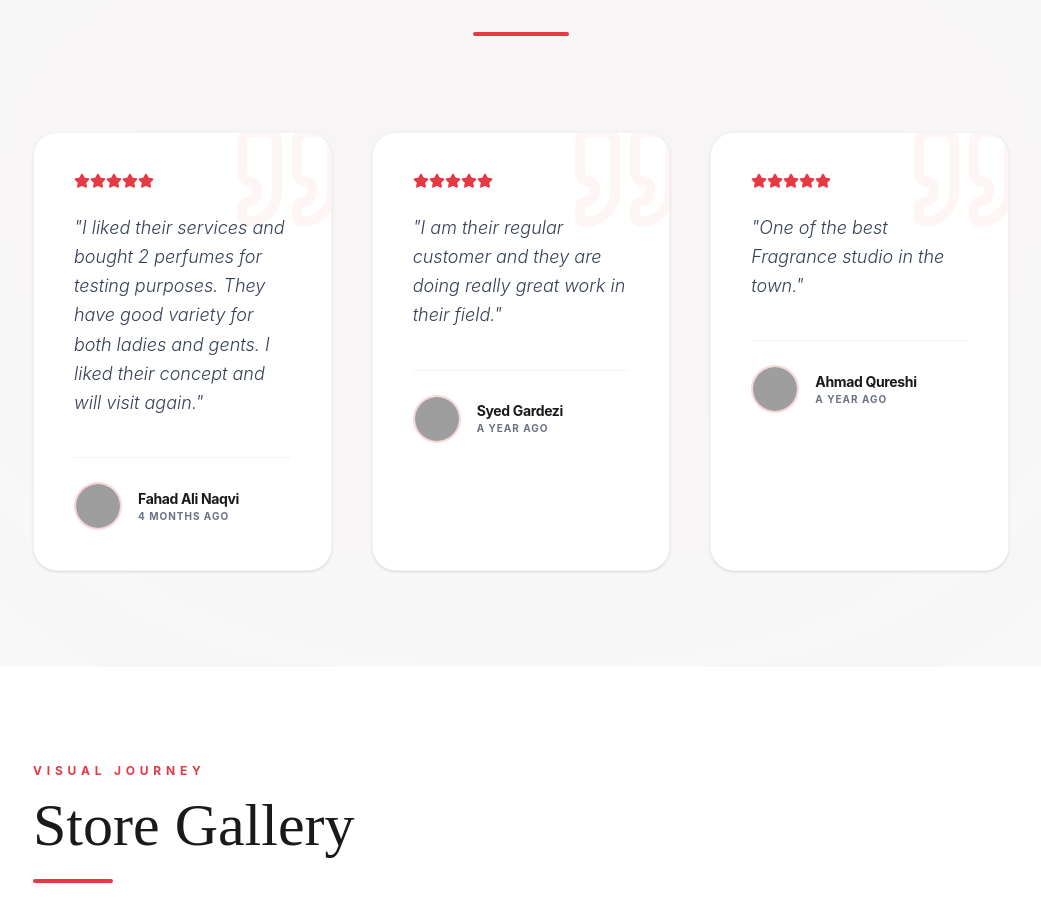
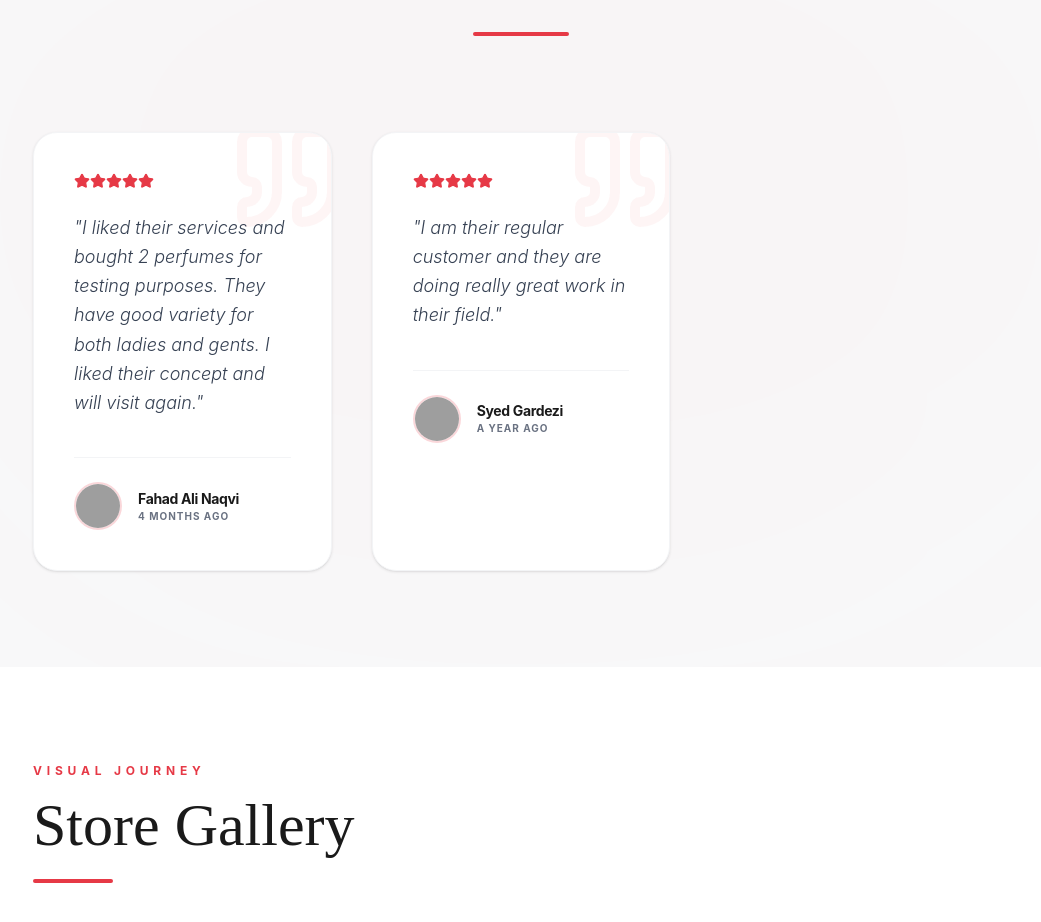
Before and after one commit to spidey077/Royal-Oud-Fragrances, a React (Vite) app: page / in a window 1280 px wide. Shown: the part 3800-4722 px from the top of the page, without its empty margins (119-1160 px from the left). Built offline with nearby package versions, Linux system fonts and the light colour scheme; grey boxes are pictures that could not be loaded.

Commit message:
Update Reviews.jsx

```diff
--- a/src/components/Reviews.jsx
+++ b/src/components/Reviews.jsx
@@ -17,13 +17,6 @@ const Reviews = () => {
             text: "I am their regular customer and they are doing really great work in their field.",
             date: "a year ago",
             avatar: "https://i.pravatar.cc/150?u=syed"
-        },
-        {
-            name: "Ahmad Qureshi",
-            rating: 5,
-            text: "One of the best Fragrance studio in the town.",
-            date: "a year ago",
-            avatar: "https://i.pravatar.cc/150?u=ahmad"
         }
     ];
 
```
